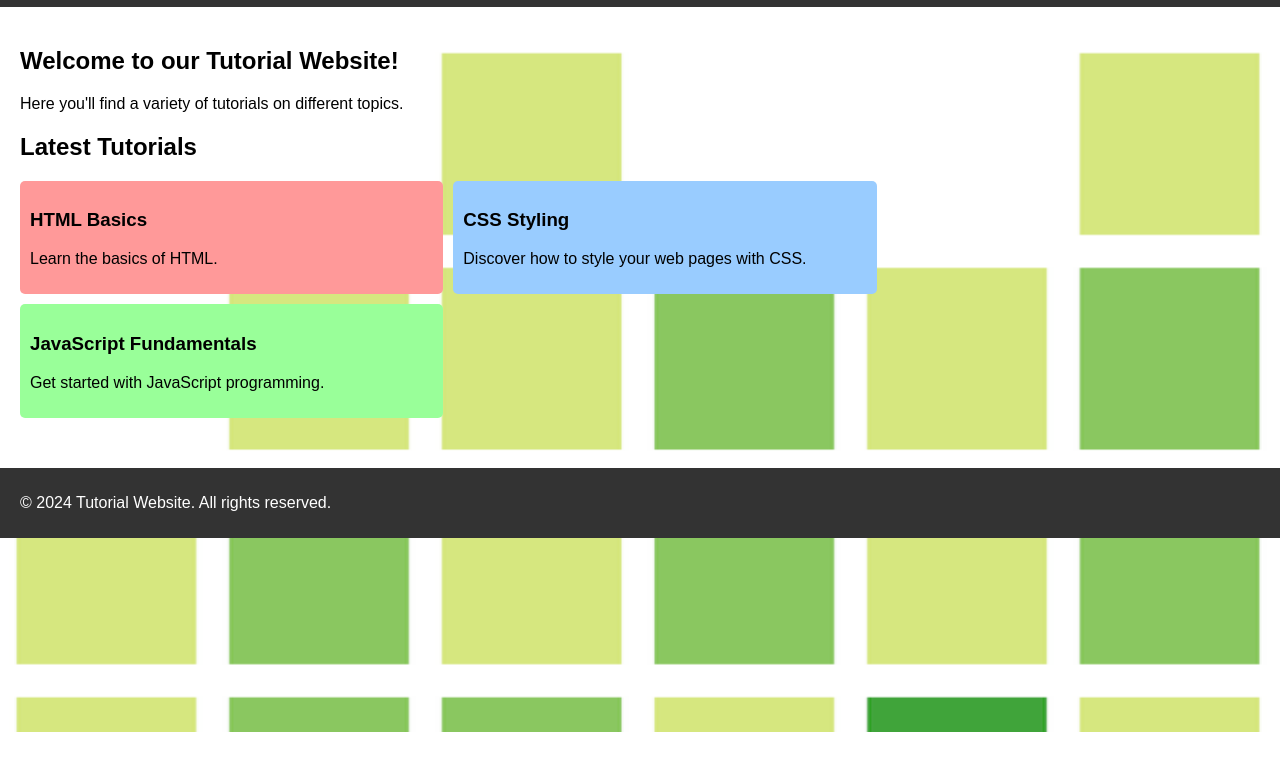
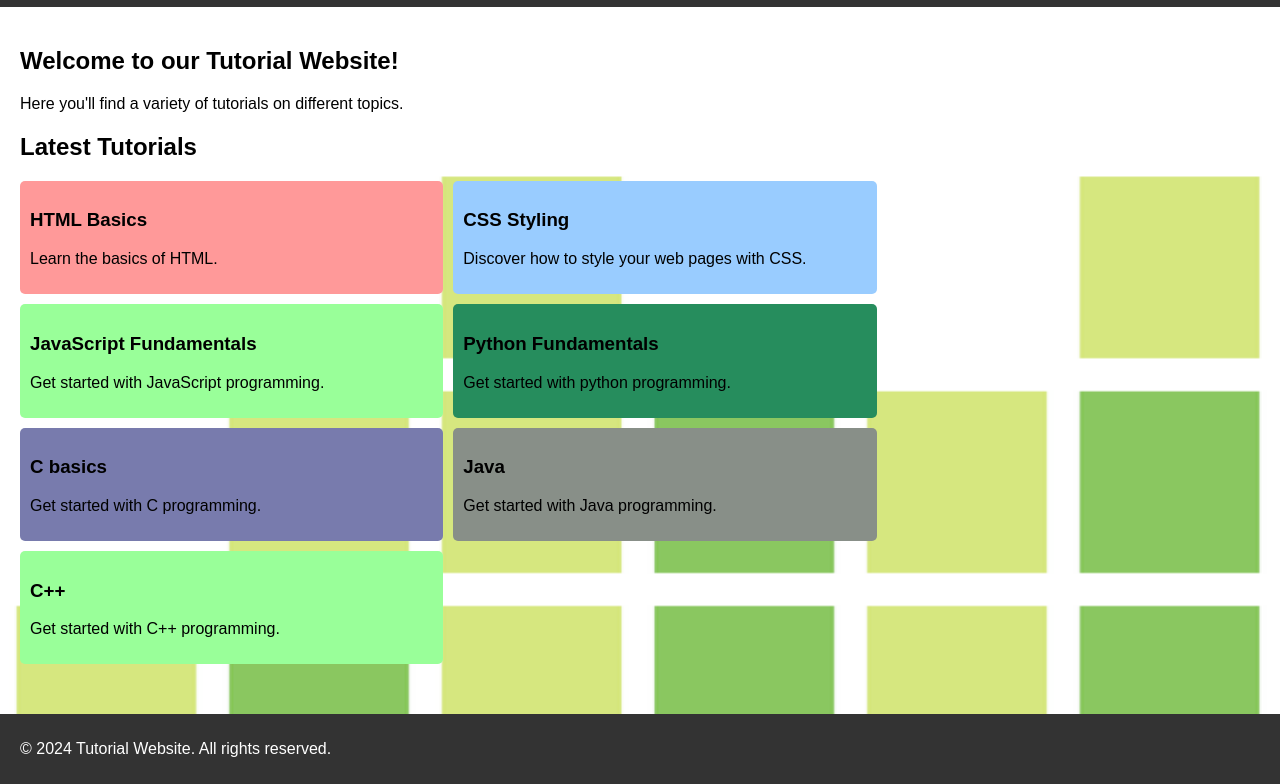
Before and after one commit to AswinDevM/Tutorial-website, a website: page index.html in a window 1280 px wide. Shown: the part 68-852 px from the top of the page. Before the commit the page ends 800 px from the top, so only its background shows below. Drawn offline with Linux system fonts and the light colour scheme.

Commit message:
added more tutorials

```diff
--- a/index.html
+++ b/index.html
@@ -41,6 +41,22 @@
                     <h3>JavaScript Fundamentals</h3>
                     <p>Get started with JavaScript programming.</p>
                 </div>
+                <div class="tutorial">
+                    <h3>Python Fundamentals</h3>
+                    <p>Get started with python programming.</p>
+                </div>
+                <div class="tutorial">
+                    <h3>C basics</h3>
+                    <p>Get started with C programming.</p>
+                </div>
+                <div class="tutorial">
+                    <h3>Java</h3>
+                    <p>Get started with Java programming.</p>
+                </div>
+                <div class="tutorial">
+                    <h3>C++</h3>
+                    <p>Get started with C++ programming.</p>
+                </div>
             </div>
         </section>
     </main>
--- a/style.css
+++ b/style.css
@@ -65,6 +65,22 @@ section {
     background-color: #99ff99; /* Light green */
 }
 
+.tutorial:nth-child(4) {
+    background-color: #268d5d; /* Light green */
+}
+.tutorial:nth-child(5) {
+    background-color: #787bad; /* Light green */
+}
+.tutorial:nth-child(6) {
+    background-color: #888f88; /* Light green */
+}
+.tutorial:nth-child(7) {
+    background-color: #99ff99; /* Light green */
+}
+.tutorial:nth-child(8) {
+    background-color: #c7ab4e; /* Light green */
+}
+
 
 .tutorial {
     background-color: #f4f4f4;
```
